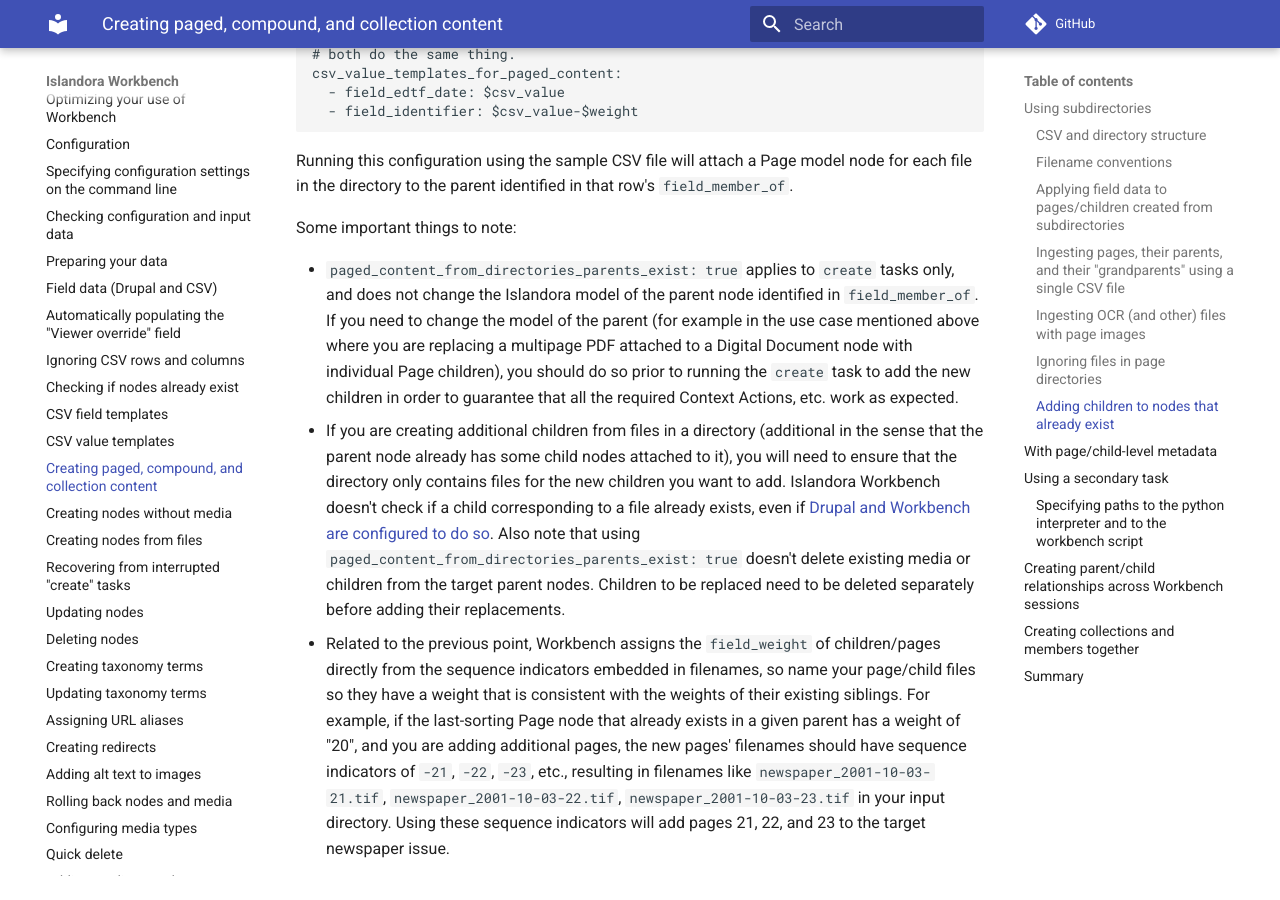
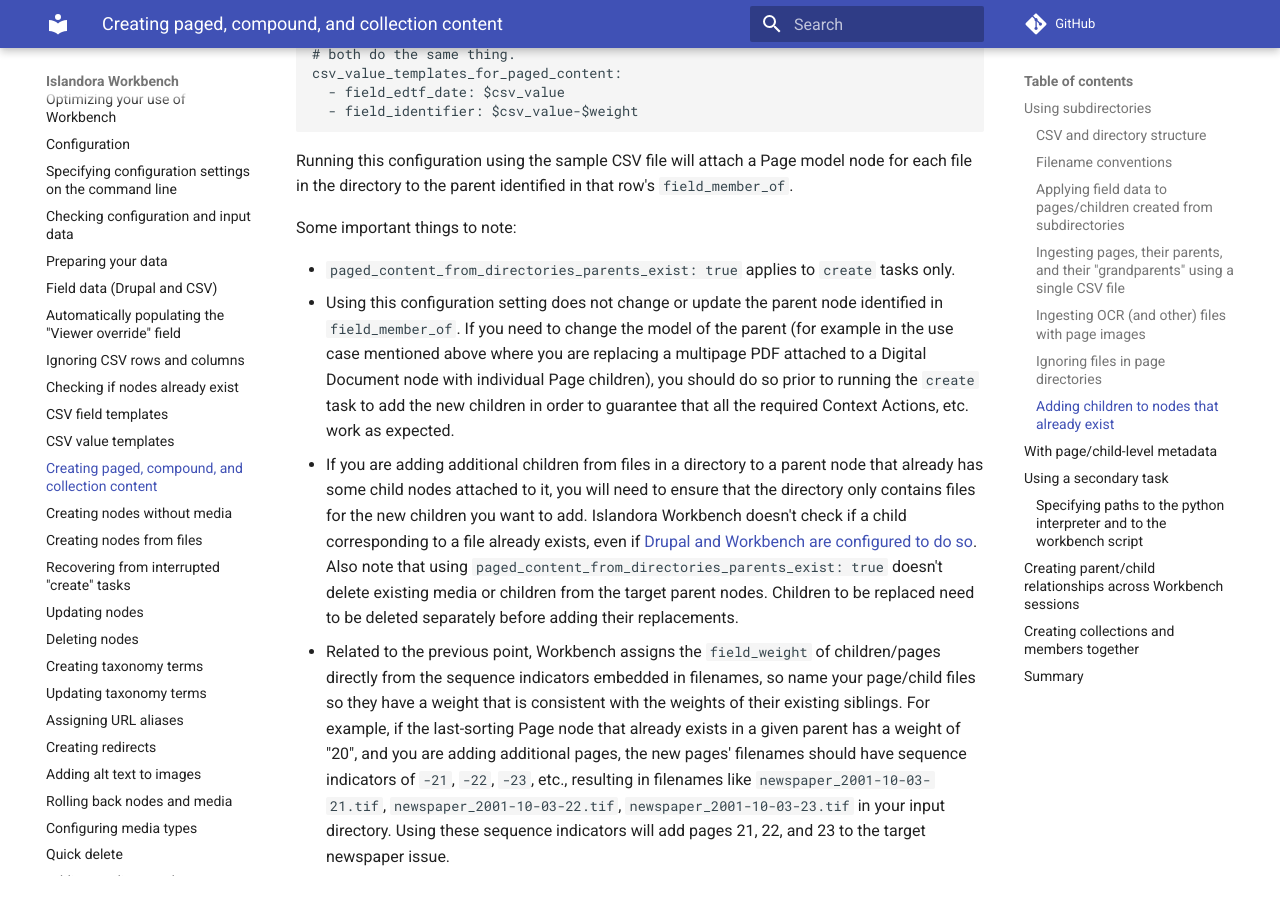
Before and after one commit to mjordan/islandora_workbench_docs, an MkDocs documentation site: the page built from docs/paged_and_compound.md, in a window 1280 px wide and 900 px high, scrolled down 10406 px. Built offline with MkDocs 1.6.1 and Material for MkDocs 9.7.7, drawn with Linux system fonts in a browser that asks for light colours; comment, search, counter and statistics services are not loaded.

Commit message:
Some more cleanups and edits.

```diff
--- a/docs/paged_and_compound.md
+++ b/docs/paged_and_compound.md
@@ -284,8 +284,9 @@
 
 Some important things to note:
 
-* `paged_content_from_directories_parents_exist: true` applies to `create` tasks only, and does not change the Islandora model of the parent node identified in `field_member_of`. If you need to change the model of the parent (for example in the use case mentioned above where you are replacing a multipage PDF attached to a Digital Document node with individual Page children), you should do so prior to running the `create` task to add the new children in order to guarantee that all the required Context Actions, etc. work as expected.
-* If you are creating additional children from files in a directory (additional in the sense that the parent node already has some child nodes attached to it), you will need to ensure that the directory only contains files for the new children you want to add. Islandora Workbench doesn't check if a child corresponding to a file already exists, even if [Drupal and Workbench are configured to do so](https://mjordan.github.io/islandora_workbench_docs/checking_if_nodes_exist/). Also note that using `paged_content_from_directories_parents_exist: true` doesn't delete existing media or children from the target parent nodes. Children to be replaced need to be deleted separately before adding their replacements.
+* `paged_content_from_directories_parents_exist: true` applies to `create` tasks only.
+* Using this configuration setting does not change or update the parent node identified in `field_member_of`. If you need to change the model of the parent (for example in the use case mentioned above where you are replacing a multipage PDF attached to a Digital Document node with individual Page children), you should do so prior to running the `create` task to add the new children in order to guarantee that all the required Context Actions, etc. work as expected.
+* If you are adding additional children from files in a directory to a parent node that already has some child nodes attached to it, you will need to ensure that the directory only contains files for the new children you want to add. Islandora Workbench doesn't check if a child corresponding to a file already exists, even if [Drupal and Workbench are configured to do so](https://mjordan.github.io/islandora_workbench_docs/checking_if_nodes_exist/). Also note that using `paged_content_from_directories_parents_exist: true` doesn't delete existing media or children from the target parent nodes. Children to be replaced need to be deleted separately before adding their replacements.
 * Related to the previous point, Workbench assigns the `field_weight` of children/pages directly from the sequence indicators embedded in filenames, so name your page/child files so they have a weight that is consistent with the weights of their existing siblings. For example, if the last-sorting Page node that already exists in a given parent has a weight of "20", and you are adding additional pages, the new pages' filenames should have sequence indicators of `-21`, `-22`, `-23`, etc., resulting in filenames like `newspaper_2001-10-03-21.tif`, `newspaper_2001-10-03-22.tif`, `newspaper_2001-10-03-23.tif` in your input directory. Using these sequence indicators will add pages 21, 22, and 23 to the target newspaper issue.
 
 
```
